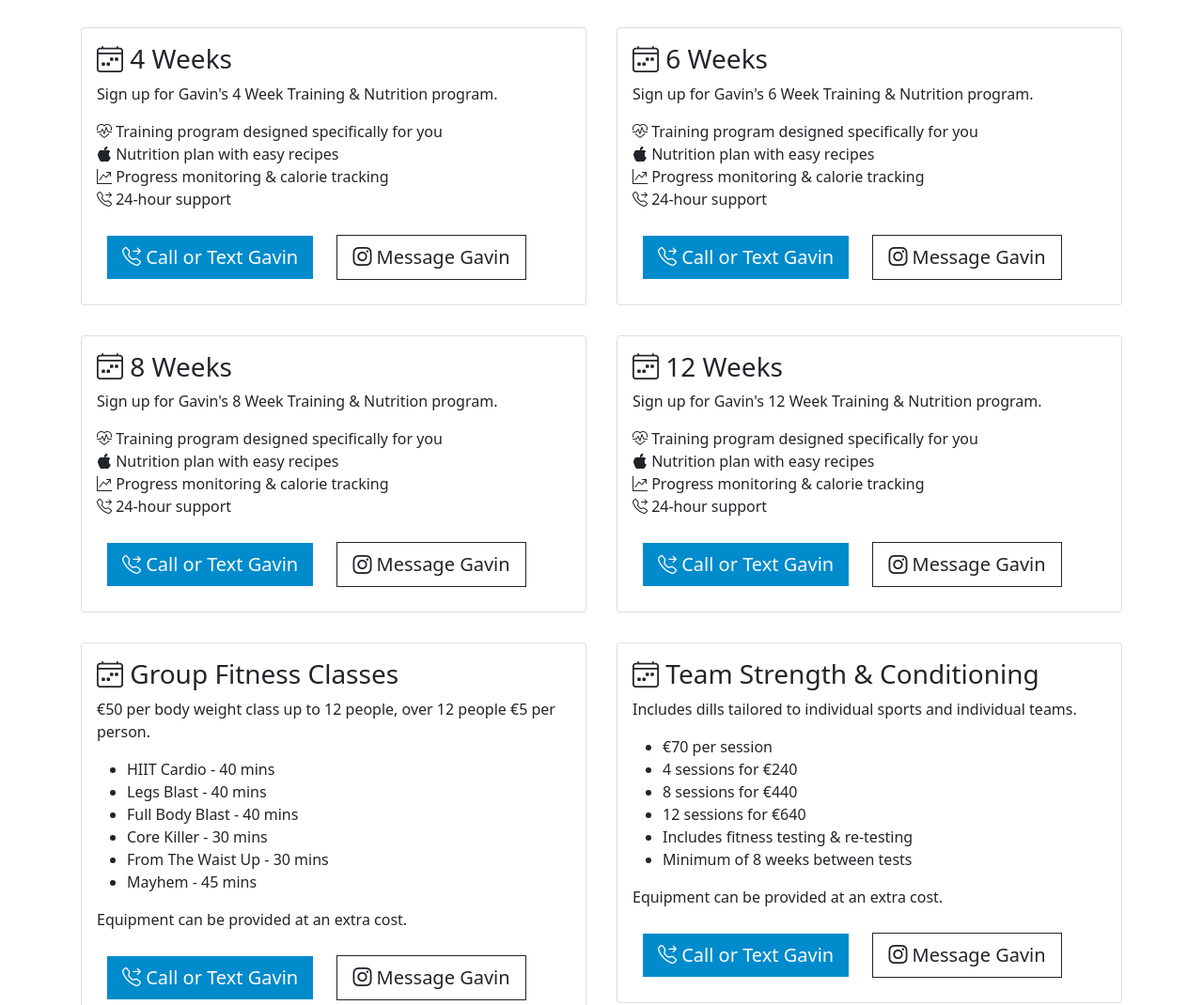
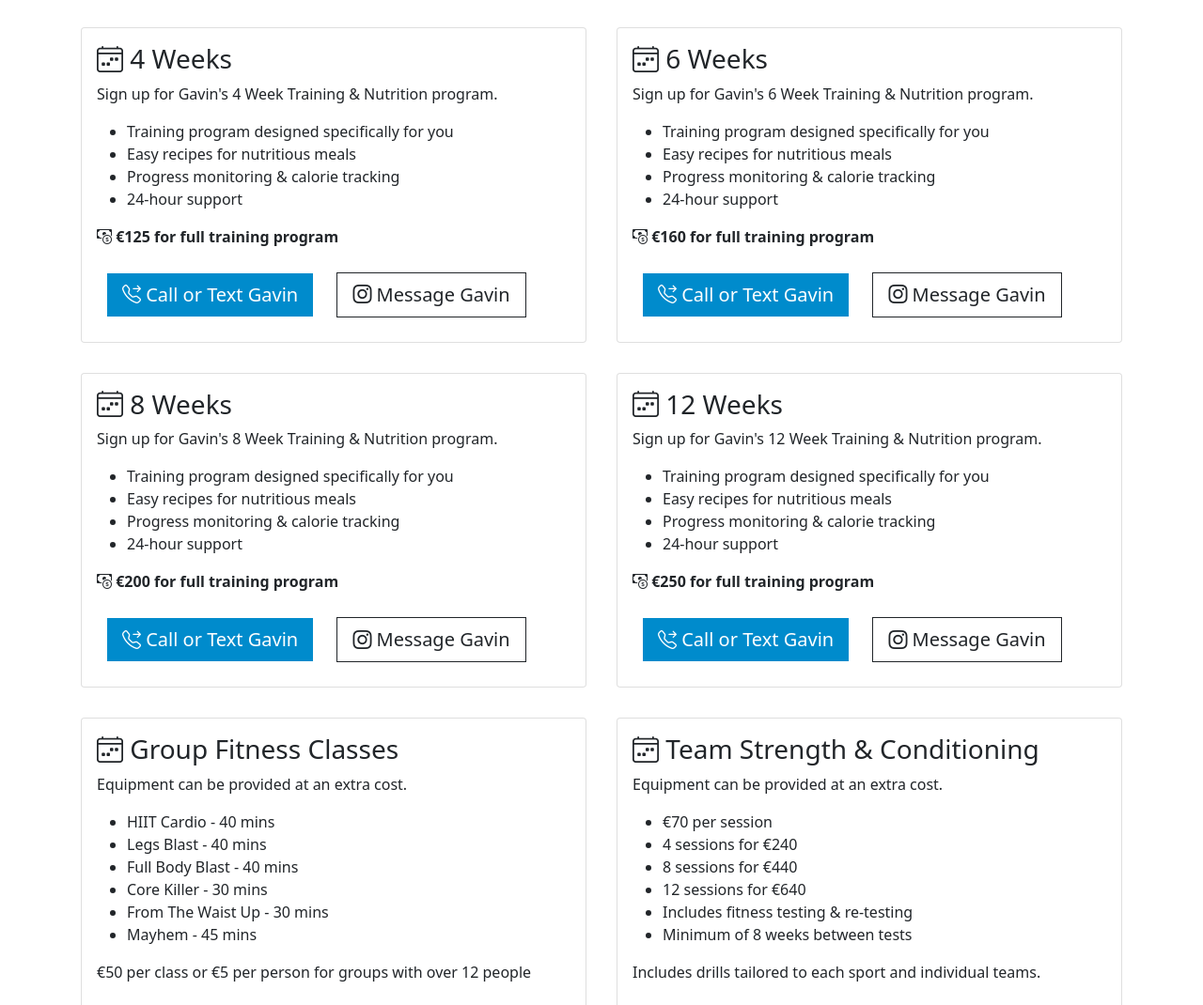
Before and after one commit to alandoherty95/coachgav.github.io, a plain HTML site: page personal-training.html in a window 1280 px wide. Shown: the part 1581-2651 px from the top of the page at 94% size. Drawn offline with nearby package versions, Linux system fonts and the light colour scheme.

Commit message:
HTML and CSS validator

```diff
--- a/personal-training.html
+++ b/personal-training.html
@@ -73,7 +73,7 @@
     <!-- Bootstrap Grid -->
     <div class="container pt-4 border-top">
         <h3>What to Expect</h3>
-        <p class="lead">Learn about the training and accountability methods used by Gavin to guaranteed results for his clients.</p>
+        <p class="lead">Learn about the training and accountability methods used by Gavin to guarantee results for his clients.</p>
         <div class="row">
             <div class="col p-3">
                 <div class="card shadow">
@@ -126,12 +126,13 @@
                     <div class="card-body">
                         <h3 class="card-title"><i class="bi bi-calendar4-week"></i> 4 Weeks</h3>
                         <p class="card-text">Sign up for Gavin's 4 Week Training & Nutrition program.</p>
-                        <ul class="list-unstyled">
-                            <li><i class="bi bi-heart-pulse"></i> Training program designed specifically for you</li>
-                            <li><i class="bi bi-apple"></i> Nutrition plan with easy recipes</li>
-                            <li><i class="bi bi-graph-up-arrow"></i> Progress monitoring & calorie tracking</li>
-                            <li><i class="bi bi-telephone-forward"></i> 24-hour support</li>
+                        <ul>
+                            <li> Training program designed specifically for you</li>
+                            <li> Easy recipes for nutritious meals</li>
+                            <li>Progress monitoring & calorie tracking</li>
+                            <li> 24-hour support</li>
                         </ul>
+                        <p class="card-text"><i class="bi bi-cash-coin"></i> <strong>€125 for full training program</strong></p>
                         <a href="tel:0852338917" target="_blank" class="btn btn-lg btn-success" title="Call Gavin"><i class="bi bi-telephone-forward" title="Call or Text Gavin"></i> Call or Text Gavin</a>
                         <a href="https://www.instagram.com/c.o.a.c.h.g.a.v/" target="_blank" class="btn btn-lg btn-outline-dark" title="Message Gavin on Instagram"><i class="bi bi-instagram"></i> Message Gavin</a>
                     </div>
@@ -142,12 +143,13 @@
                     <div class="card-body">
                         <h3 class="card-title"><i class="bi bi-calendar4-week"></i> 6 Weeks</h3>
                         <p class="card-text">Sign up for Gavin's 6 Week Training & Nutrition program.</p>
-                        <ul class="list-unstyled">
-                            <li><i class="bi bi-heart-pulse"></i> Training program designed specifically for you</li>
-                            <li><i class="bi bi-apple"></i> Nutrition plan with easy recipes</li>
-                            <li><i class="bi bi-graph-up-arrow"></i> Progress monitoring & calorie tracking</li>
-                            <li><i class="bi bi-telephone-forward"></i> 24-hour support</li>
+                        <ul>
+                            <li> Training program designed specifically for you</li>
+                            <li> Easy recipes for nutritious meals</li>
+                            <li>Progress monitoring & calorie tracking</li>
+                            <li> 24-hour support</li>
                         </ul>
+                        <p class="card-text"><i class="bi bi-cash-coin"></i> <strong>€160 for full training program</strong></p>
                         <a href="tel:0852338917" target="_blank" class="btn btn-lg btn-success" title="Call Gavin"><i class="bi bi-telephone-forward" title="Call or Text Gavin"></i> Call or Text Gavin</a>
                         <a href="https://www.instagram.com/c.o.a.c.h.g.a.v/" target="_blank" class="btn btn-lg btn-outline-dark" title="Message Gavin on Instagram"><i class="bi bi-instagram"></i> Message Gavin</a>
                     </div>
@@ -160,12 +162,13 @@
                     <div class="card-body">
                         <h3 class="card-title"><i class="bi bi-calendar4-week"></i> 8 Weeks</h3>
                         <p class="card-text">Sign up for Gavin's 8 Week Training & Nutrition program.</p>
-                        <ul class="list-unstyled">
-                            <li><i class="bi bi-heart-pulse"></i> Training program designed specifically for you</li>
-                            <li><i class="bi bi-apple"></i> Nutrition plan with easy recipes</li>
-                            <li><i class="bi bi-graph-up-arrow"></i> Progress monitoring & calorie tracking</li>
-                            <li><i class="bi bi-telephone-forward"></i> 24-hour support</li>
+                        <ul>
+                            <li> Training program designed specifically for you</li>
+                            <li> Easy recipes for nutritious meals</li>
+                            <li>Progress monitoring & calorie tracking</li>
+                            <li> 24-hour support</li>
                         </ul>
+                        <p class="card-text"><i class="bi bi-cash-coin"></i> <strong>€200 for full training program</strong></p>
                         <a href="tel:0852338917" target="_blank" class="btn btn-lg btn-success" title="Call Gavin"><i class="bi bi-telephone-forward" title="Call or Text Gavin"></i> Call or Text Gavin</a>
                         <a href="https://www.instagram.com/c.o.a.c.h.g.a.v/" target="_blank" class="btn btn-lg btn-outline-dark" title="Message Gavin on Instagram"><i class="bi bi-instagram"></i> Message Gavin</a>
                     </div>
@@ -176,12 +179,13 @@
                     <div class="card-body">
                         <h3 class="card-title"><i class="bi bi-calendar4-week"></i> 12 Weeks</h3>
                         <p class="card-text">Sign up for Gavin's 12 Week Training & Nutrition program.</p>
-                        <ul class="list-unstyled">
-                            <li><i class="bi bi-heart-pulse"></i> Training program designed specifically for you</li>
-                            <li><i class="bi bi-apple"></i> Nutrition plan with easy recipes</li>
-                            <li><i class="bi bi-graph-up-arrow"></i> Progress monitoring & calorie tracking</li>
-                            <li><i class="bi bi-telephone-forward"></i> 24-hour support</li>
+                        <ul>
+                            <li> Training program designed specifically for you</li>
+                            <li> Easy recipes for nutritious meals</li>
+                            <li>Progress monitoring & calorie tracking</li>
+                            <li> 24-hour support</li>
                         </ul>
+                        <p class="card-text"><i class="bi bi-cash-coin"></i> <strong>€250 for full training program</strong></p>
                         <a href="tel:0852338917" target="_blank" class="btn btn-lg btn-success" title="Call Gavin"><i class="bi bi-telephone-forward" title="Call or Text Gavin"></i> Call or Text Gavin</a>
                         <a href="https://www.instagram.com/c.o.a.c.h.g.a.v/" target="_blank" class="btn btn-lg btn-outline-dark" title="Message Gavin on Instagram"><i class="bi bi-instagram"></i> Message Gavin</a>
                     </div>
@@ -193,7 +197,7 @@
                 <div class="card">
                     <div class="card-body">
                         <h3 class="card-title"><i class="bi bi-calendar4-week"></i> Group Fitness Classes</h3>
-                        <p class="card-text">€50 per body weight class up to 12 people, over 12 people €5 per person.</p>
+                        <p class="card-text">Equipment can be provided at an extra cost.</p>
                         <ul>
                             <li>HIIT Cardio - 40 mins</li>
                             <li>Legs Blast - 40 mins</li>
@@ -202,7 +206,7 @@
                             <li>From The Waist Up - 30 mins</li>
                             <li>Mayhem - 45 mins</li>
                         </ul>
-                        <p class="card-text">Equipment can be provided at an extra cost.</p>
+                        <p class="card-text">€50 per class or €5 per person for groups with over 12 people</p>
                         <a href="tel:0852338917" target="_blank" class="btn btn-lg btn-success" title="Call Gavin"><i class="bi bi-telephone-forward" title="Call or Text Gavin"></i> Call or Text Gavin</a>
                         <a href="https://www.instagram.com/c.o.a.c.h.g.a.v/" target="_blank" class="btn btn-lg btn-outline-dark" title="Message Gavin on Instagram"><i class="bi bi-instagram"></i> Message Gavin</a>
                     </div>
@@ -212,7 +216,7 @@
                 <div class="card">
                     <div class="card-body">
                         <h3 class="card-title"><i class="bi bi-calendar4-week"></i> Team Strength & Conditioning</h3>
-                        <p class="card-text">Includes dills tailored to individual sports and individual teams.</p>
+                        <p class="card-text">Equipment can be provided at an extra cost.</p>
                         <ul>
                             <li>€70 per session</li>
                             <li>4 sessions for €240</li>
@@ -221,7 +225,7 @@
                             <li>Includes fitness testing & re-testing</li>
                             <li>Minimum of 8 weeks between tests</li>
                         </ul>
-                        <p class="card-text">Equipment can be provided at an extra cost.</p>
+                        <p class="card-text">Includes drills tailored to each sport and individual teams.</p>
                         <a href="tel:0852338917" target="_blank" class="btn btn-lg btn-success" title="Call Gavin"><i class="bi bi-telephone-forward" title="Call or Text Gavin"></i> Call or Text Gavin</a>
                         <a href="https://www.instagram.com/c.o.a.c.h.g.a.v/" target="_blank" class="btn btn-lg btn-outline-dark" title="Message Gavin on Instagram"><i class="bi bi-instagram"></i> Message Gavin</a>
                     </div>
@@ -233,7 +237,6 @@
                 <div class="card">
                     <div class="card-body">
                         <h3 class="card-title"><i class="bi bi-calendar4-week"></i> Certificates & Qualifications</h3>
-                        <ul>
                         <br>
                         <p class="card-text"><i class="bi bi-award"></i> Gavin achieved a Certificate in Advanced Personal Training / Strength & Conditioning from the University of Limerick</p>
                         <p class="card-text"><i class="bi bi-award"></i> Gavin also obtained a Certificate in Exercise & Fitness from LCFE</p>
@@ -241,9 +244,9 @@
                         <p class="card-text"><i class="bi bi-award"></i> Both courses contained in depth nutrtion modules * </p>
                         <br>
                         <p class="card-text text-success"><i class="bi bi-asterisk"></i> Disclaimer: Gavin is not a qualified nutritionist but is becoming exceedingly educated on nutrition.</p>
-                        </ul>
                         <a href="tel:0852338917" target="_blank" class="btn btn-lg btn-success" title="Call Gavin"><i class="bi bi-telephone-forward" title="Call or Text Gavin"></i> Call or Text Gavin</a>
                         <a href="https://www.instagram.com/c.o.a.c.h.g.a.v/" target="_blank" class="btn btn-lg btn-outline-dark" title="Message Gavin on Instagram"><i class="bi bi-instagram"></i> Message Gavin</a>
+                    </div>
                 </div>
             </div>
         </div>
@@ -252,7 +255,7 @@
     <!-- Bootstrap Lightbox Gallery -->
     <div class="container pt-4 border-top">
         <h3>Progress Pictures</h3>
-            <p class="lead">Check out a selection of before and after pictures from Gavin's client base.</p>
+        <p class="lead">Check out a selection of before and after pictures from Gavin's client base (Permission was given by all individuals).</p>
         <div class="lightbox">
             <div class="row">
                 <div class="col-lg-6">
```
Lines whose indentation alone changed are shown as unchanged.
